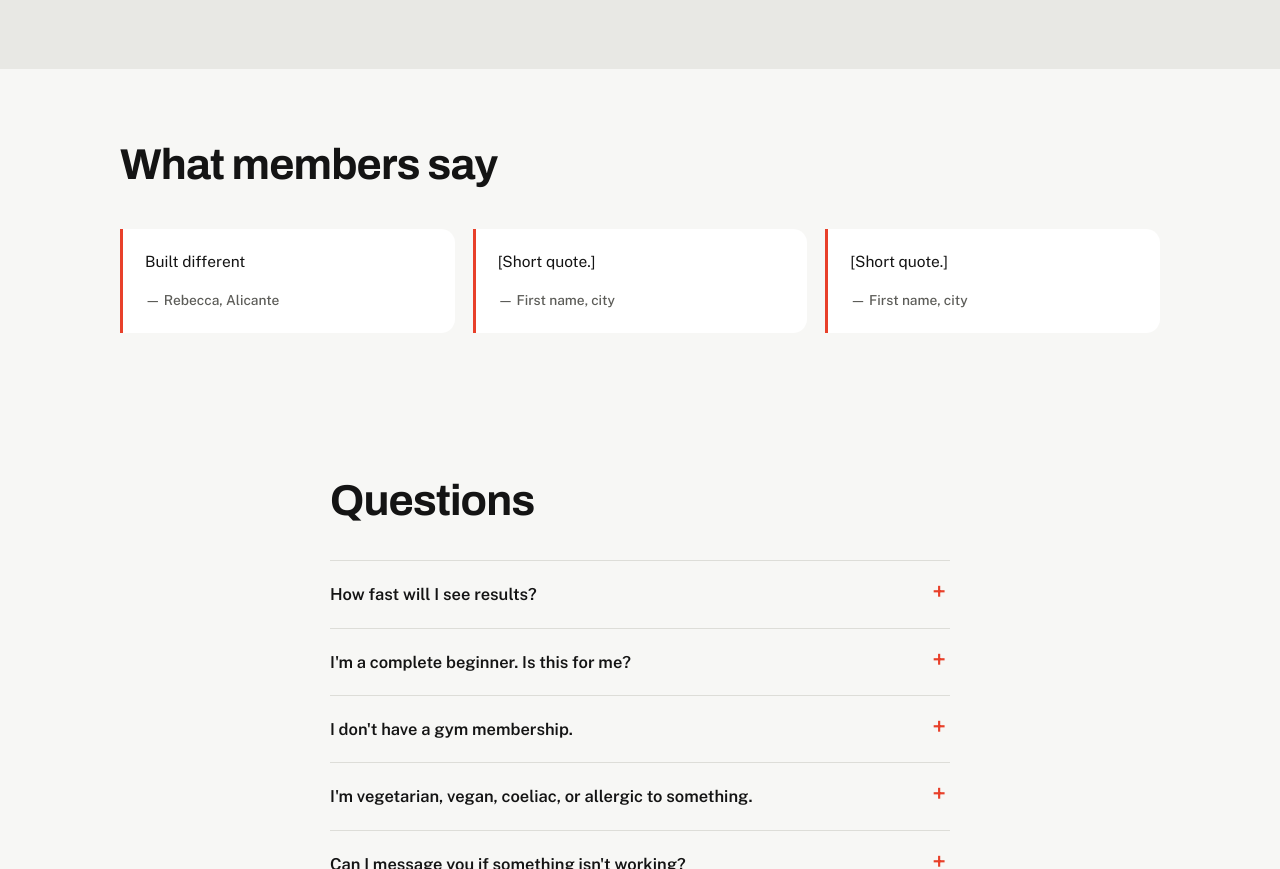
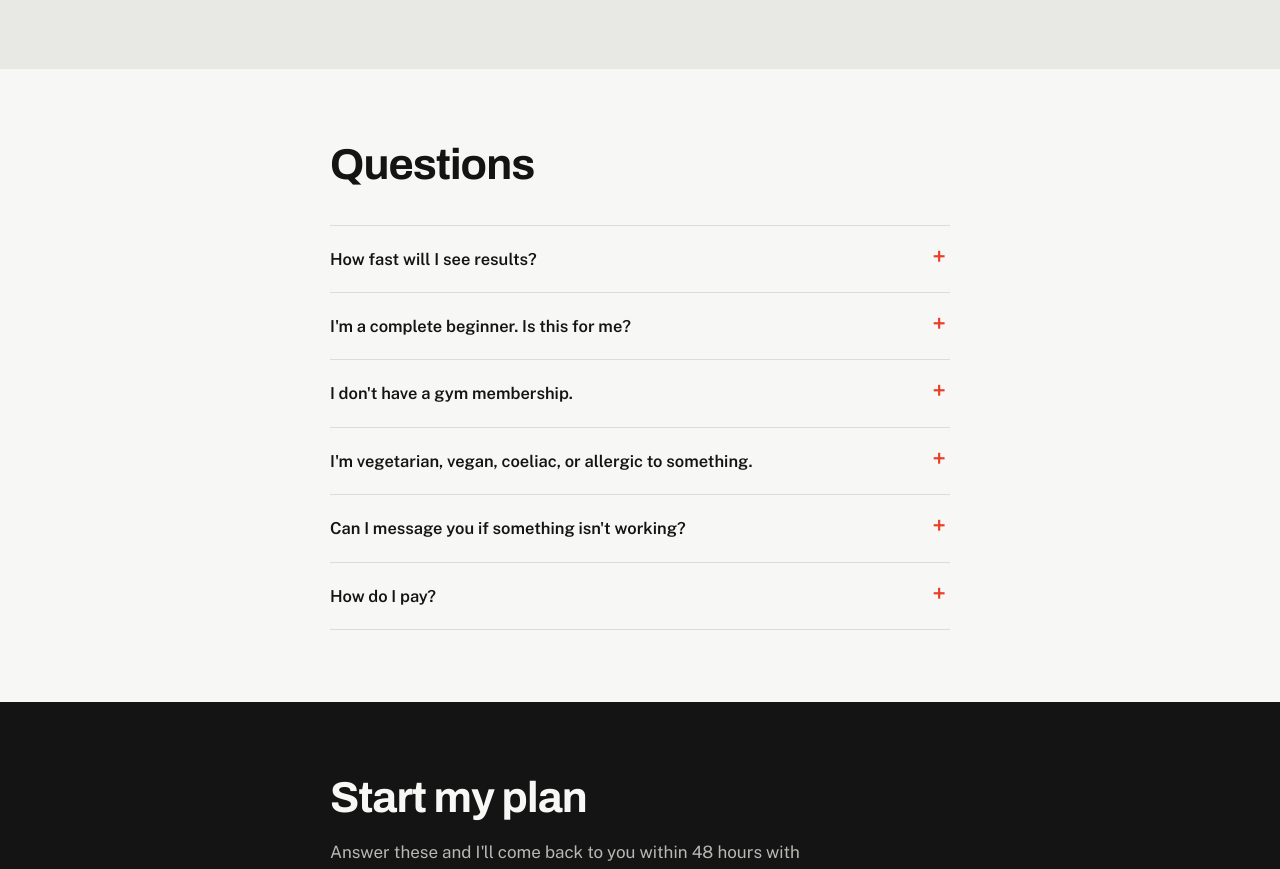
Before and after one commit to kapicovarebecca-creator/beca, a plain HTML site: page index.html in a window 1280 px wide. Shown: the part 3304-4173 px from the top of the page. Drawn offline with nearby package versions, Linux system fonts and the light colour scheme.

Commit message:
Remove 'What members say' section from index.html
Removed the 'What members say' section with quotes from the index.html file.

```diff
--- a/index.html
+++ b/index.html
@@ -341,25 +341,6 @@ footer a{color:var(--white)}
   </div>
 </section>
 
-<section>
-  <div class="wrap">
-    <h2>What members say</h2>
-    <div class="quotes">
-      <div class="quote">
-        <p>Built different</p>
-        <cite>&mdash; Rebecca, Alicante</cite>
-      </div>
-      <div class="quote">
-        <p>[Short quote.]</p>
-        <cite>&mdash; First name, city</cite>
-      </div>
-      <div class="quote">
-        <p>[Short quote.]</p>
-        <cite>&mdash; First name, city</cite>
-      </div>
-    </div>
-  </div>
-</section>
 
 <section>
   <div class="wrap narrow" id="faq">
```
